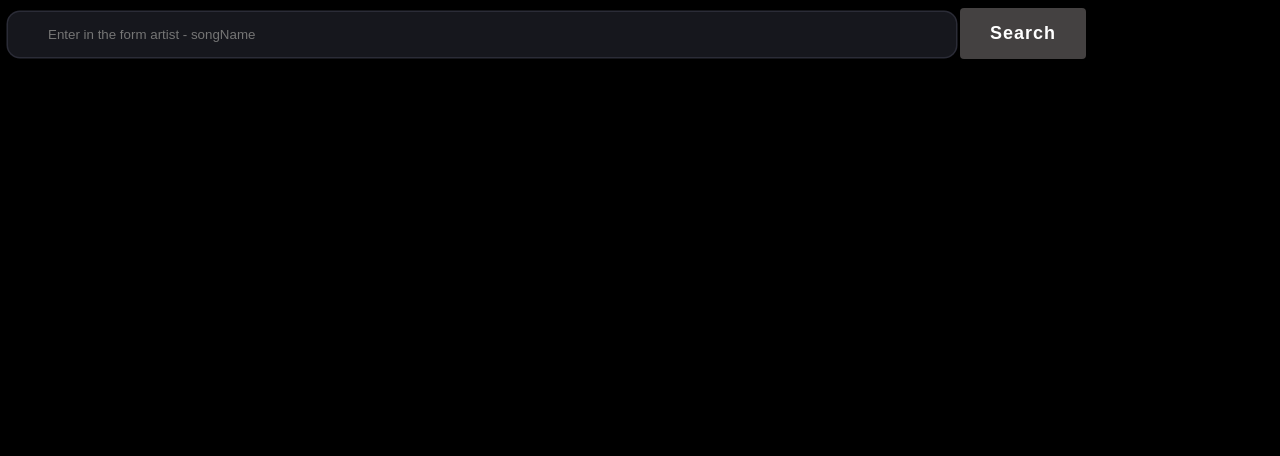
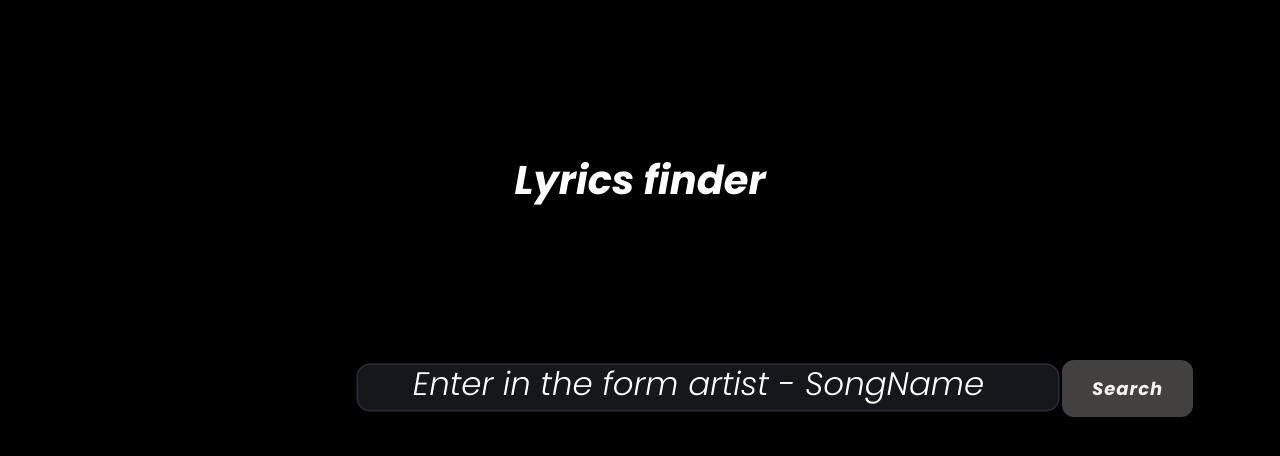
Before and after one commit to mukthikanth/Web-development, a plain HTML site: page Lyrics-Finder/index.html in a window 1280 px wide. Drawn offline with Linux system fonts and the light colour scheme.

Commit message:
edits in css

```diff
--- a/Lyrics-Finder/code.js
+++ b/Lyrics-Finder/code.js
@@ -5,6 +5,7 @@ let lyrics;
 const searchButton = document.getElementById('button')
 const searchBar = document.getElementById('searchBar')
 const result = document.getElementById('output')
+const input = document.getElementById('input')
 
 
 searchButton.addEventListener('click', function(){
@@ -20,8 +21,8 @@ searchButton.addEventListener('click', function(){
   .then(data => {
     lyrics = data.lyrics
     console.log(lyrics)
+    input.style.marginTop = '35px'
     result.innerHTML = `<pre>${lyrics}</pre>`
-
   })
   .catch(error => {
     result.innerHTML = `<pre>${error} has occured</pre>`
--- a/Lyrics-Finder/index.html
+++ b/Lyrics-Finder/index.html
@@ -4,12 +4,17 @@
     <meta charset="UTF-8">
     <meta name="viewport" content="width=device-width, initial-scale=1.0">
     <title>Lyrics Finder</title>
+
+    <link rel="preconnect" href="https://fonts.googleapis.com">
+    <link rel="preconnect" href="https://fonts.gstatic.com" crossorigin>
+    <link href="https://fonts.googleapis.com/css2?family=Poppins:ital,wght@0,100;0,200;0,300;0,400;0,500;0,600;0,700;0,800;0,900;1,100;1,200;1,300;1,400;1,500;1,600;1,700;1,800;1,900&display=swap" rel="stylesheet">
     <link rel="stylesheet" href="style.css">
 </head>
 <body>
+    <h1 id="heading">Lyrics finder</h1>
     <div id="input">
 
-            <input type="search" id="searchBar" placeholder="Enter in the form artist - songName">
+            <input type="search" id="searchBar" placeholder="Enter in the form artist - SongName">
             <button id="button">Search</button>
 
 
--- a/Lyrics-Finder/style.css
+++ b/Lyrics-Finder/style.css
@@ -2,15 +2,39 @@ body {
     background-color: black;
 }
 
-#searchBar {
-    width: 500px;
-    height: 30px;
-    align-content: center;
+#heading {
+    color: white;
+    font-family: 'Poppins', sans-serif;
+    font-style: italic;
+    font-weight: bold;
+    text-align: center;
+    margin-top: 150px;
+    font-size: 250%;
+}
+
+#searchBar::placeholder{
+    color: white;
+    font-family: 'Poppins', sans-serif;
+    font-weight: 300;
+    font-style: italic;
+    font-size: 145%;
+    text-align: center;
+
+}
+
+#input {
+    margin-top: 150px;
 }
 
 #searchBar {
-    font-family: "Montserrat", sans-serif;
-    width: 75%;
+    width: 700px;
+    height: 30px;
+    align-content: center;
+    margin-left: 350px;
+    font-family: "Poppins", sans-serif;
+    font-weight: 500;
+    font-style: italic;
+    font-size: 140%  ;
     height: 45px;
     padding-left: 2.5rem;
     padding-right: 2.5rem;
@@ -30,31 +54,42 @@ body {
     color: #d1d1d1;
 }
 
-/* From Uiverse.io by gksckt */
 #button {
     background-color: #444141;
-    border-radius: 4px;
+    border-radius: 12px;
     color: #fff;
     cursor: pointer;
     padding: 15px 30px;
+    font-family: 'Poppins', sans-serif;
     font-size: 18px;
     font-weight: bold;
+    font-style: italic;
     letter-spacing: 1px;
     border: none;
+    color: rgb(248, 242, 242);
+    background-color: #434040;
    }
 
-   button:hover {
-    background-image: linear-gradient(90deg, #53cbef 0%, #dcc66c 50%, #ffa3b6 75%, #53cbef 100%);
-    animation: slidernbw 5s linear infinite;
-    color: #000;
+   #button:hover {
+    background-color: rgb(208, 207, 207);
+    color: #434040;
    }
 
-   @keyframes slidernbw {
-    to {
-     background-position: 20vw;
-    }
-   }
+
 
 #output {
     color: aliceblue;
+    margin-top: 50px;
+    text-align: center;
+    overflow-y: auto; /* Enables vertical scrolling */
+    padding: 10px;
+    margin-bottom: 30px;
 }
+
+#output pre {
+    font-family: 'Poppins', sans-serif;
+    font-weight: 300;
+    font-style: italic;
+    font-size: 245%;
+    line-height: 1;
+}
```
